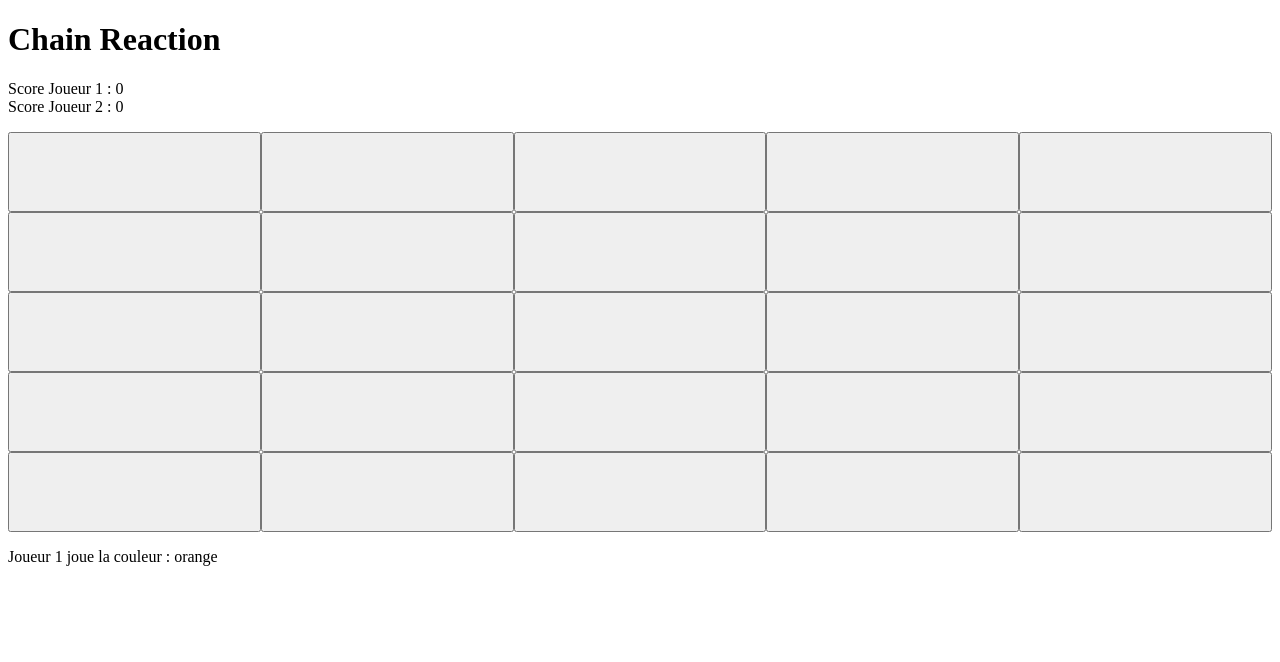
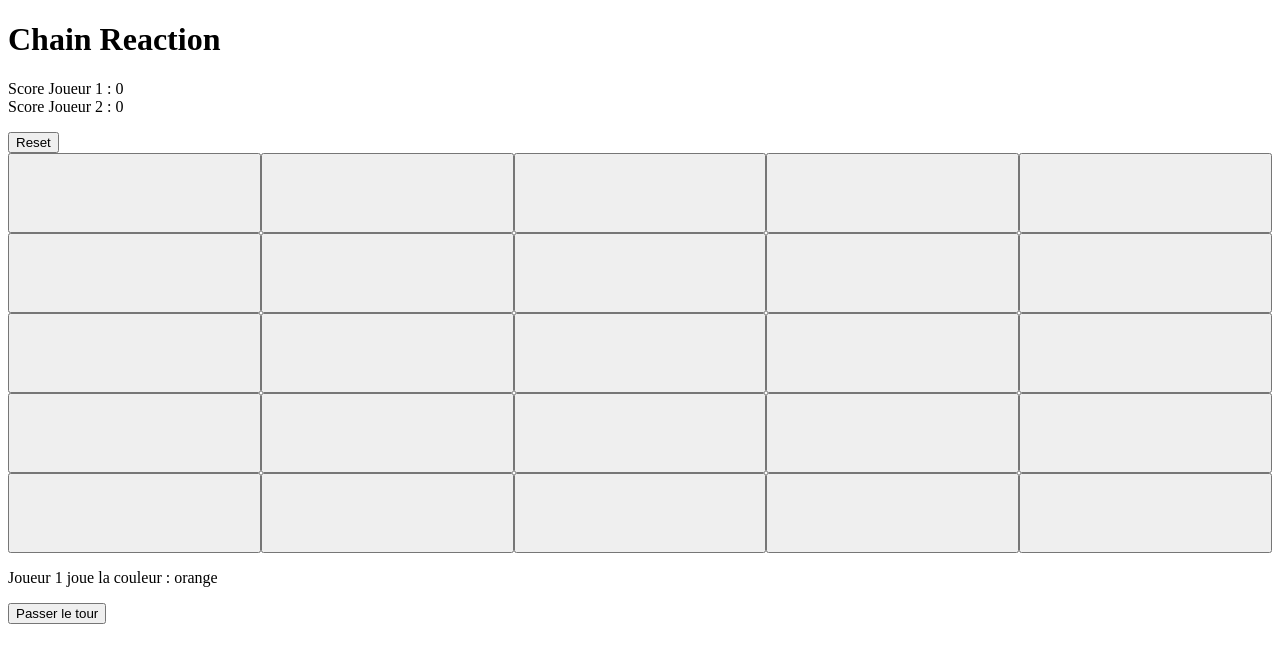
Before and after one commit to Xaldin83/ChainReaction, a React (Vite) app: page / in a window 1280 px wide. Shown: the top 662 px of the page. Built offline with nearby package versions, Linux system fonts and the light colour scheme.

Commit message:
Add reset and pass turn functionality to the game

```diff
--- a/src/App.jsx
+++ b/src/App.jsx
@@ -103,12 +103,23 @@ function App() {
     setIsX(!isX)
     setCptShoot(2)
   }
-
+  function reset() {
+    setBoard(Array(5).fill().map(row => new Array(5).fill("")))
+    resetX()
+    resetY()
+    setCptShoot(2)
+    setIsX(true)
+  }
+  function passTurn() {
+    setIsX(!isX)
+    setCptShoot(2)
+  }
   return (
     <>
       <h1>Chain Reaction</h1>
 
       <p>Score Joueur 1 : {scoreX}<br/>Score Joueur 2 : {scoreY}</p>
+      <button onClick={()=>reset()}>Reset</button>
       <div className="board">
         {board.map((cell,i)=>(cell.map((cell2,j)=>
           <button disabled={board[i][j] ? true : false} name="pad" key={j} className={`cell ${board[i][j]}`} onClick={(e)=>handleClick(e,i,j)}>
@@ -117,6 +128,7 @@ function App() {
         )))}
         <p>{isX ? <span>Joueur 1</span> : <span>Joueur 2</span>} joue la couleur : {color}</p>
       </div>
+        <button onClick={()=> passTurn()}>Passer le tour</button>
     </>
   )
 }
```
